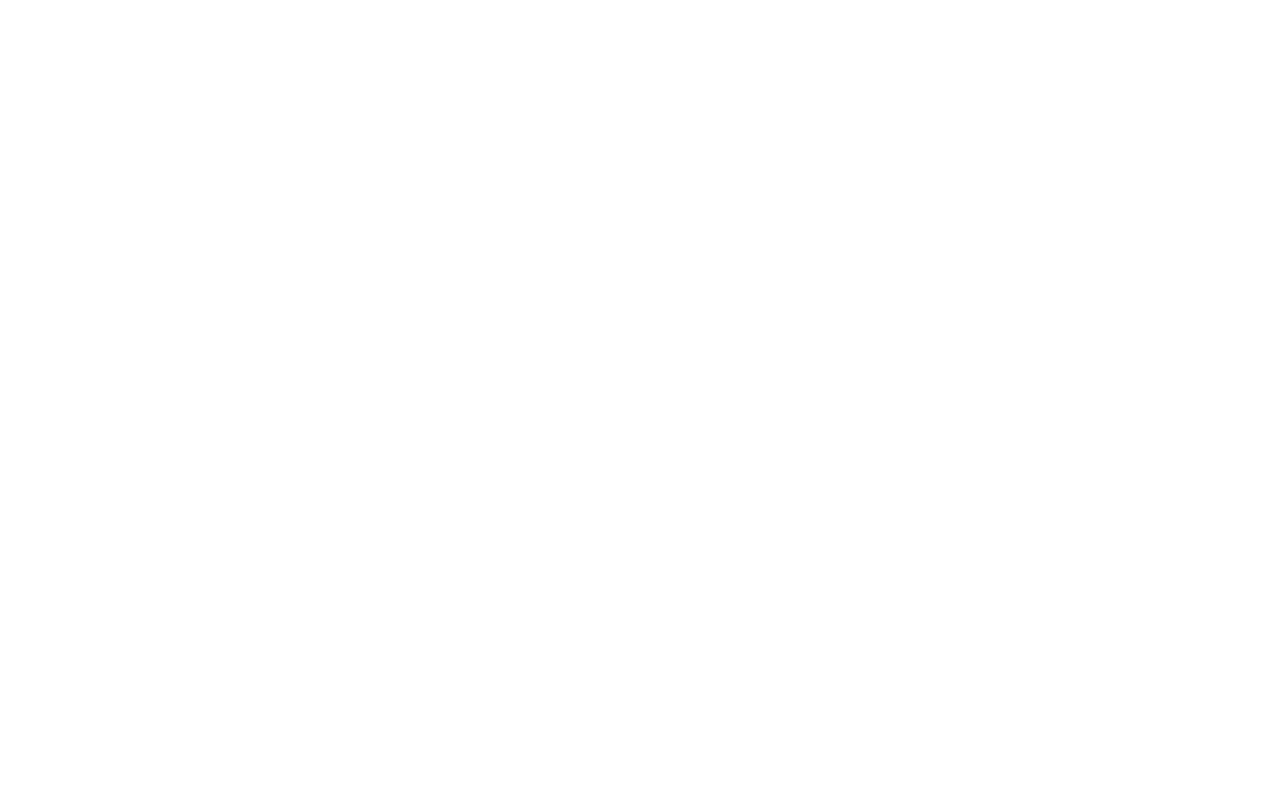
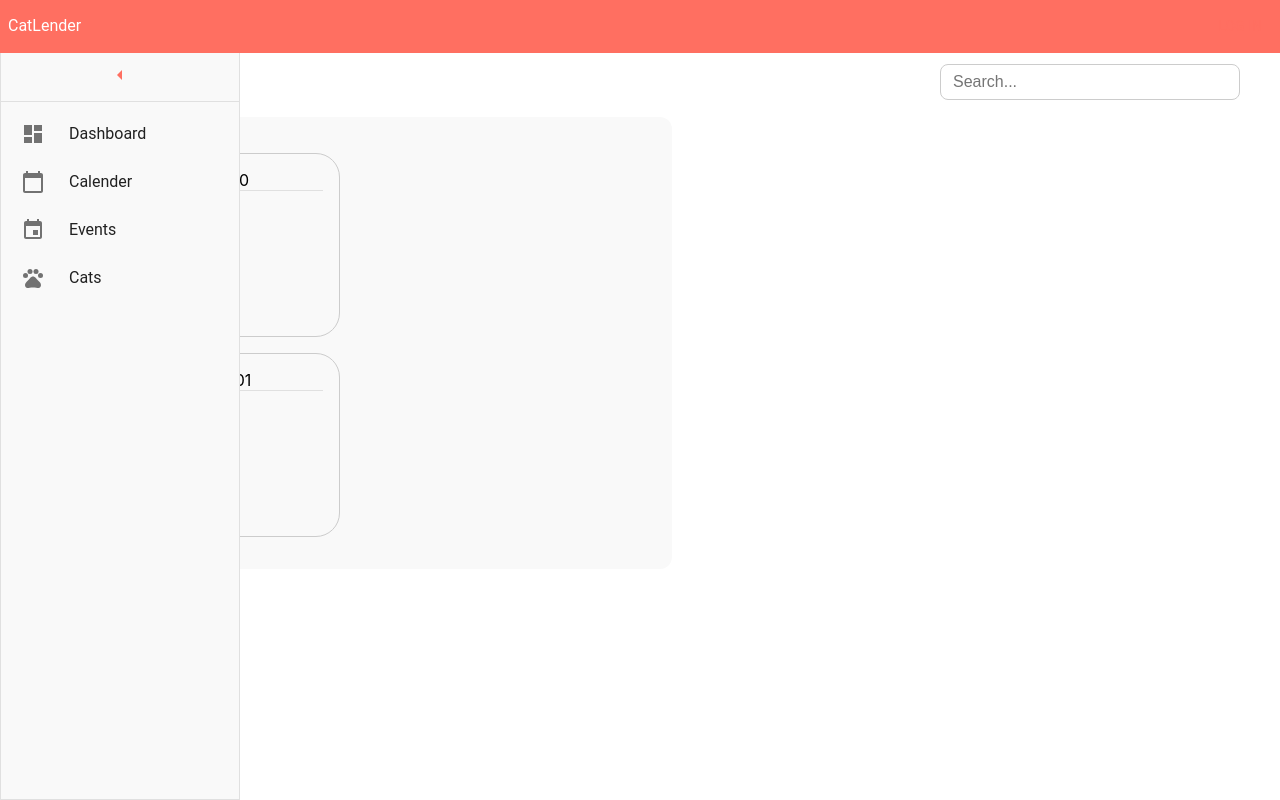
Before and after one commit to Albm1233123/CatLender, a React (Create React App) app in the folder frontend/: page /eventsPage in a window 1280 px wide. Before the commit this address had no page. Built offline with nearby package versions, Linux system fonts and the light colour scheme.

Commit message:
created basic frontend for events page

```diff
--- a/frontend/src/App.tsx
+++ b/frontend/src/App.tsx
@@ -3,6 +3,7 @@
 import LoginPage from './pages/loginPage';
 import LandingPage from './pages/landingPage';
 import CatsPage from './pages/catsPage';
+import EventsPage from './pages/eventsPage';
 
 function App() {
   return (
@@ -11,6 +12,7 @@
         <Route path="/" element={<LoginPage />} />
         <Route path="/landingPage" element={<LandingPage/>}/>
         <Route path="/catsPage" element={<CatsPage />} />
+        <Route path="/eventsPage" element={<EventsPage />} />
       </Routes>
     </Router>
   );
--- a/frontend/src/components/events.tsx
+++ b/frontend/src/components/events.tsx
@@ -1,6 +1,9 @@
 import React from 'react';
 import dayjs from 'dayjs';
-import { Box } from '@mui/material';
+import isSameOrAfter from 'dayjs/plugin/isSameOrAfter';
+import { Box, Divider } from '@mui/material';
+
+dayjs.extend(isSameOrAfter);
 
 type CatEvent = {
   id: number;
@@ -18,9 +21,15 @@
 function CatEvents({ events }: EventsProp) {
   const today = dayjs().startOf('day');
 
-  const upcomingEvents = events
-    .filter(event => dayjs(event.date).isAfter(today))
-    .sort((a, b) => dayjs(a.date).diff(dayjs(b.date)));
+  const showAllEvents = true;
+
+  const upcomingEvents = showAllEvents
+    ? events
+    : events.filter(event => dayjs(event.date).isSameOrAfter(today))
+            .sort((a, b) => dayjs(a.date).diff(dayjs(b.date)));
+
+    //show past, bacially edit that coming events const and have a button to switch between present and past
+  // add edit notes
 
   return (
     <Box>
@@ -30,10 +39,16 @@
                 mb: 2,
                 p: 2,
                 border: '1px solid #ccc',
+                width: '250px',
+                height: '150px',
                 borderRadius: 2,
                 backgroundColor: '#f9f9f9'
                 }}>
           {event.title} — {event.date}
+          <Divider/>
+          {event.type}
+          <br/>
+          {event.notes}
         </Box>
       ))}
     </Box>
--- /dev/null
+++ b/frontend/src/components/searchBar.tsx
@@ -0,0 +1,32 @@
+    import React, { useState } from 'react';
+
+    interface searchBarProps {
+      onSearch: (searchTerm: string) => void;
+    }
+
+    function SearchBar({ onSearch }: searchBarProps) {
+      const [searchTerm, setSearchTerm] = useState('');
+
+      const handleChange = (event: React.ChangeEvent<HTMLInputElement>) => {
+        setSearchTerm(event.target.value);
+        onSearch(event.target.value);
+      };
+
+    return (
+      <input
+        type="search"
+        placeholder="Search..."
+        value={searchTerm}
+        onChange={handleChange}
+        style={{
+          width: '100%',
+          padding: '8px 12px',
+          borderRadius: '8px',
+          border: '1px solid #ccc',
+          fontSize: '16px',
+        }}
+      />
+    );
+  }
+
+    export default SearchBar;
--- a/frontend/src/components/sidebar.tsx
+++ b/frontend/src/components/sidebar.tsx
@@ -15,6 +15,7 @@
 import {ArrowLeftOutlined, ArrowRightOutlined,Event, Dashboard, CalendarToday, Pets, } from '@mui/icons-material';
 import catsPage from '../pages/catsPage';
 import LandingPage from '../pages/landingPage';
+import EventsPage from '../pages/eventsPage';
 
 function SideBar() {
   const navigate = useNavigate();
@@ -23,7 +24,7 @@
   const menuItems = [
   { text: 'Dashboard', icon: <Dashboard />, path: '/LandingPage'},
   { text: 'Calender', icon: <CalendarToday /> },
-  { text: 'Events', icon: <Event /> },
+  { text: 'Events', icon: <Event />, path: '/eventsPage' },
   { text: 'Cats', icon: <Pets />, path: '/catsPage' },
 ];
 
--- /dev/null
+++ b/frontend/src/pages/eventsPage.tsx
@@ -0,0 +1,104 @@
+import { Box, Button } from '@mui/material';
+import React, { useEffect, useState } from 'react';
+import NavBar from '../components/navbar';
+import SideBar from '../components/sidebar';
+import { useNavigate } from 'react-router-dom';
+import CatEvents from '../components/events';
+import SearchBar from '../components/searchBar';
+
+  const myEvents = [
+    {
+      id: 1,
+      catId: 1,
+      title: "Vet Visit",
+      date: "2025-07-10",
+      type: "Health",
+      notes: "Routine checkup"
+    },
+    {
+      id: 2,
+      catId: 2,
+      title: "Birthday",
+      date: "2025-08-01",
+      type: "Celebration"
+    }
+  ];
+
+function EventsPage () {
+    const [isLoggedIn, setIsLoggedIn] = useState(false);
+    const [firstName, setFirstName] = useState('');
+
+    const navigate = useNavigate();
+    const token = localStorage.getItem("token");
+
+    useEffect(() => {
+        const name = localStorage.getItem("firstName");
+        if (token) setIsLoggedIn(true);
+        if (name) setFirstName(name);
+
+      }, []);
+
+
+    const logout = () => {
+        localStorage.removeItem("token");
+        localStorage.removeItem("firstName");
+        setIsLoggedIn(false);
+        setFirstName('');
+        navigate('/');
+    };
+
+    const handleSearch = () => {
+        // work in porgress
+    };
+
+    return (
+        <>
+        <NavBar isLoggedIn={isLoggedIn} firstName={firstName} onLogout={logout} />
+        <SideBar />
+       <Box
+            sx={{
+                display: 'flex',
+                flexDirection: 'column',
+                gap: 2,
+                p: 3,
+                mt: 5,
+                maxWidth: '1200px',
+                mx: 'auto',
+            }}
+            >
+            {/* Top row: Search bar centered, button left */}
+            <Box
+                sx={{
+                display: 'flex',
+                justifyContent: 'space-between',
+                alignItems: 'center',
+                width: '100%',
+                }}
+            >
+                {/* Left: Add Event button - make a new form page popup for event adding */}
+                <Button>Add Event</Button>
+
+                {/* Right: Search Bar */}
+                <Box sx={{ width: '300px' }}>
+                <SearchBar onSearch={handleSearch} />
+                </Box>
+            </Box>
+
+            {/* Events box below */}
+            <Box
+                sx={{
+                flex: '1 1 300px',
+                p: 2,
+                bgcolor: 'background.paper',
+                borderRadius: 1,
+                width: '50%',
+                }}
+            >
+                Upcoming events
+                <CatEvents events={myEvents} />
+            </Box>
+            </Box>
+        </>
+    );
+}
+export default EventsPage;
```
